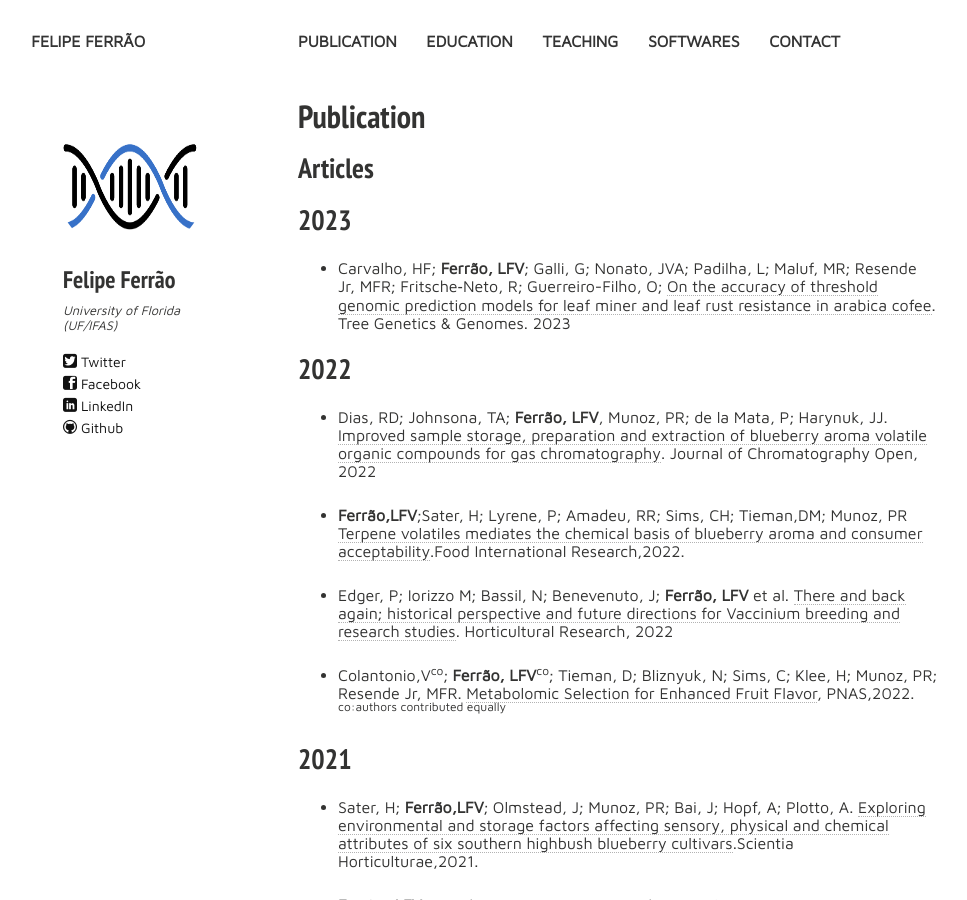
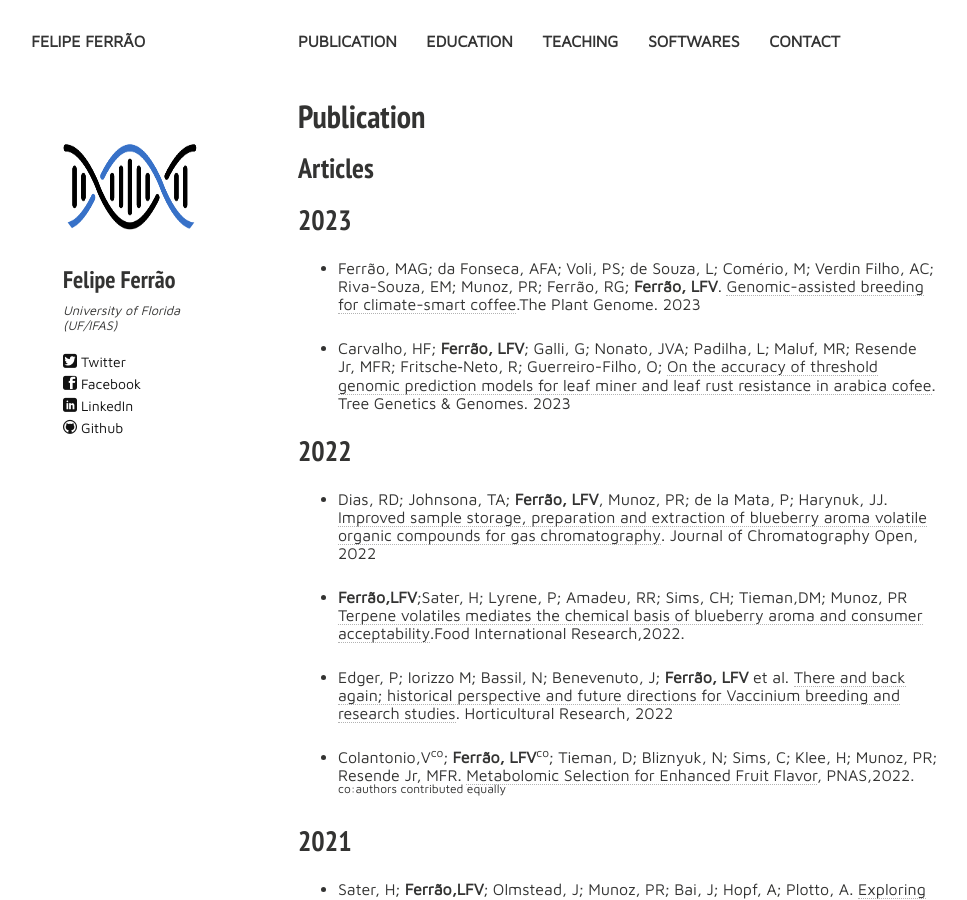
Before and after one commit to lfelipe-ferrao/lfelipe-ferrao.github.io, a Jekyll site: the page built from publication.md, in a window 1280 px wide and 900 px high. Shown: the whole window, without its empty margins (22-989 px from the left). Built offline with Jekyll 4.4.1, drawn with Linux system fonts in a browser that asks for light colours; nearby versions of some CDN libraries.

Commit message:
Update publication.md

```diff
--- a/publication.md
+++ b/publication.md
@@ -15,6 +15,8 @@ tags: [people, undergrads, MSc, PhD, postdocs]
 ## Articles
 
 ## 2023
+
+- Ferrão, MAG; da Fonseca, AFA; Voli, PS; de Souza, L; Comério, M; Verdin Filho, AC; Riva-Souza, EM; Munoz, PR; Ferrão, RG; **Ferrão, LFV**. [Genomic-assisted breeding for climate-smart coffee](https://acsess.onlinelibrary.wiley.com/doi/full/10.1002/tpg2.20321).The Plant Genome. 2023
 
 - Carvalho, HF; **Ferrão, LFV**; Galli, G;  Nonato, JVA; Padilha, L; Maluf, MR; Resende Jr, MFR; Fritsche‑Neto, R; Guerreiro-Filho, O; [On the accuracy of threshold genomic prediction models for leaf miner and leaf rust resistance in arabica cofee](https://link.springer.com/article/10.1007/s11295-022-01581-8).  Tree Genetics & Genomes. 2023
 
```
